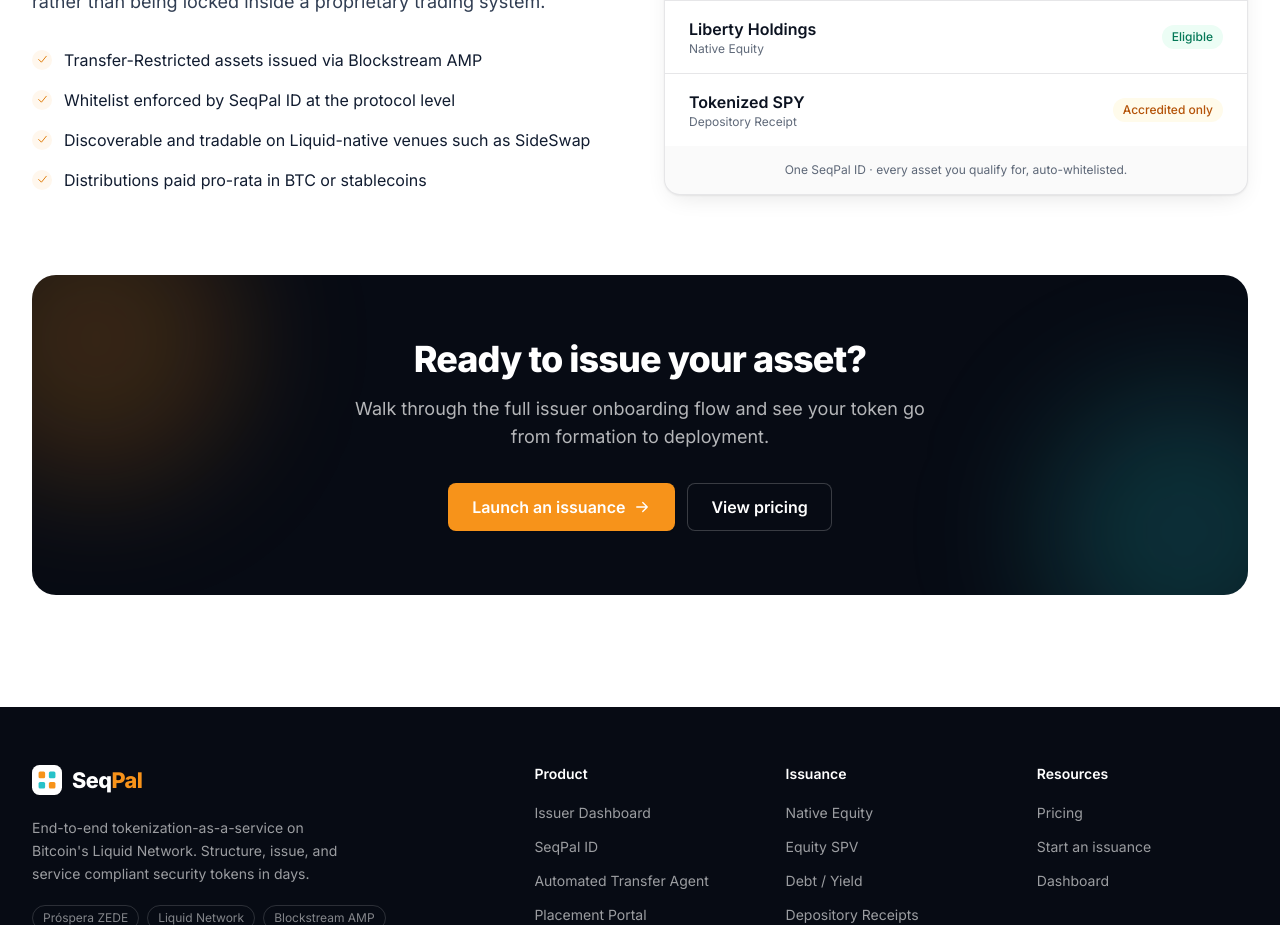
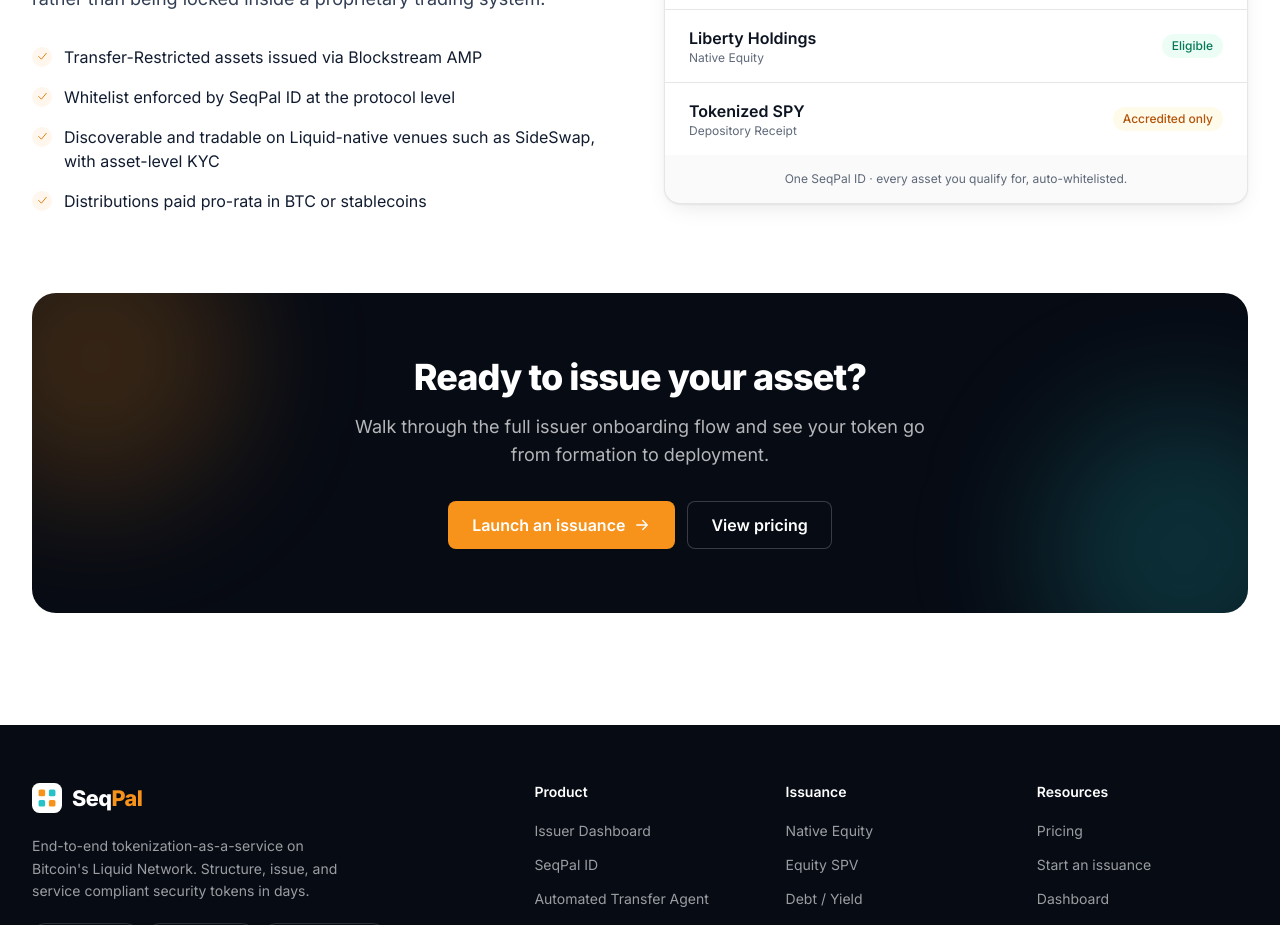
Before and after one commit to ConcatenaLabs/SeqPal, a React (Vite) app: page / in a window 1280 px wide. Shown: the part 4140-5065 px from the top of the page. Built offline with nearby package versions, Linux system fonts and the light colour scheme.

Commit message:
Align Home liquidity copy with the corrected SideSwap framing
Follow-through on the secondary-market accuracy fix: the homepage liquidity
bullet now notes asset-level KYC on SideSwap, matching the detail-page card and
the verified reality (AMP securities trade there gated by KYC).

```diff
--- a/src/pages/Home.jsx
+++ b/src/pages/Home.jsx
@@ -301,7 +301,7 @@
               {[
                 'Transfer-Restricted assets issued via Blockstream AMP',
                 'Whitelist enforced by SeqPal ID at the protocol level',
-                'Discoverable and tradable on Liquid-native venues such as SideSwap',
+                'Discoverable and tradable on Liquid-native venues such as SideSwap, with asset-level KYC',
                 'Distributions paid pro-rata in BTC or stablecoins',
               ].map((t) => (
                 <li key={t} className="flex items-start gap-3">
```
